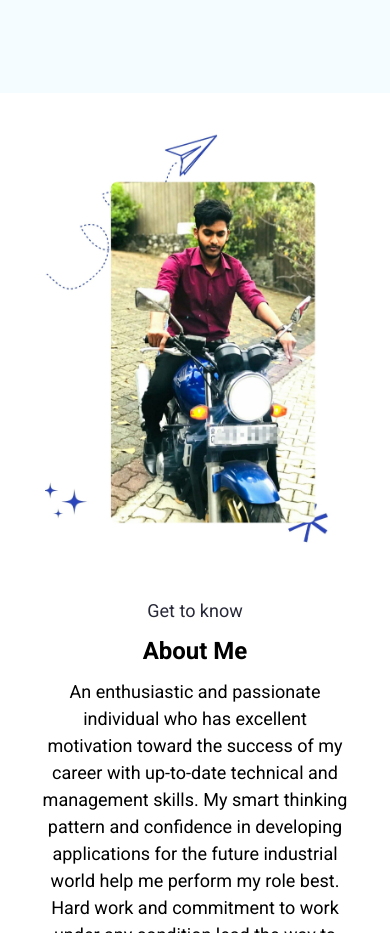
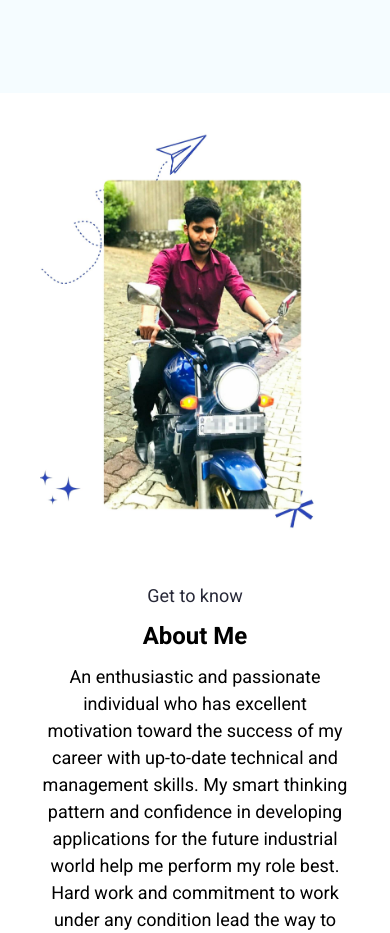
Before and after one commit to arosha619/My_Portfolio, a React (Create React App) app: page / in a window 390 px wide. Shown: the part 1240-2173 px from the top of the page. Built offline with nearby package versions, Linux system fonts and the light colour scheme.

Commit message:
about img bug fixed

```diff
--- a/src/App.css
+++ b/src/App.css
@@ -776,6 +776,9 @@ input[type="checkbox"] {
   .three-d-effect {
     margin-left: -85px !important;
   }
+  .about-section-img{
+    padding-right: 20px;
+  }
 }
 @media only screen and (max-width: 450px) {
   .hero--section {
@@ -800,6 +803,9 @@ input[type="checkbox"] {
     width: 140% !important;
     height: 200px !important;
     z-index: 100;
+  }
+  .about-section-img{
+    padding-right: 20px;
   }
 }
 
```
